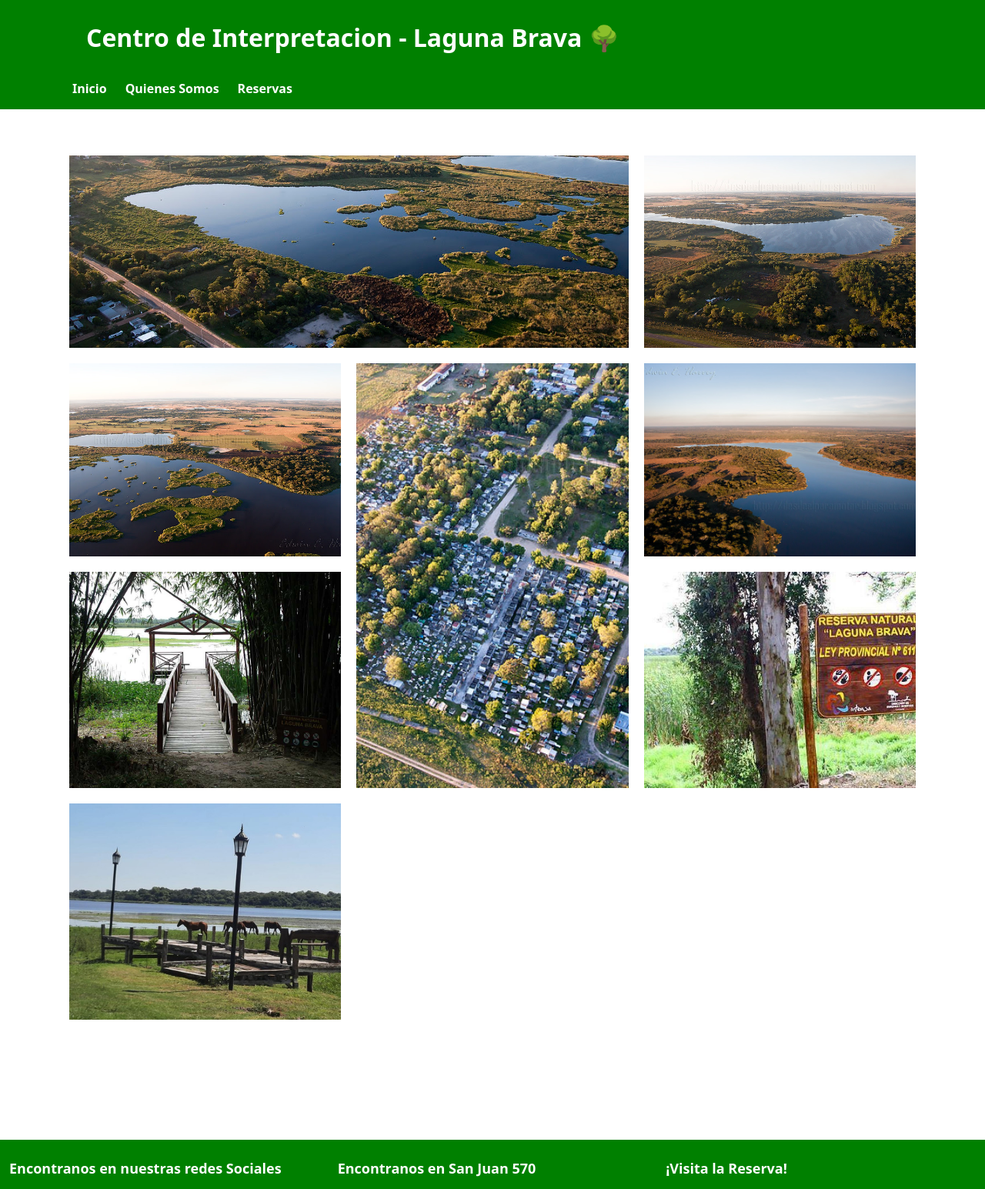
After one commit to sqlote/sqlote.github.io, a PHP site: page /lagunabrava/galeria.html in a window 1280 px wide. The commit adds this page. Shown: the top 1545 px of the page at 77% size. Run offline with PHP 8.4, Linux system fonts and the light colour scheme.

Commit message:
add galeria de imagenes laguna brava

```diff
--- /dev/null
+++ b/lagunabrava/galeria.html
@@ -0,0 +1,131 @@
+<!doctype html>
+<html lang="en">
+  <head>
+    <meta charset="utf-8">
+    <meta name="viewport" content="width=device-width, initial-scale=1">
+    <title>CDI | Laguna Brava</title>
+    <link rel="icon" type="image/x-icon" href="/favicon.ico">
+    <link href="https://cdn.jsdelivr.net/npm/bootstrap@5.2.2/dist/css/bootstrap.min.css" rel="stylesheet" integrity="sha384-Zenh87qX5JnK2Jl0vWa8Ck2rdkQ2Bzep5IDxbcnCeuOxjzrPF/et3URy9Bv1WTRi" crossorigin="anonymous">
+    <link rel="stylesheet" href="style.css">
+    <link rel="stylesheet" href="gallery-style.css">
+  </head>
+  <body>
+
+    <header>
+        <div id="navbar" class="container-fluid">
+        <div class="container ">
+            <p class="logo"> Centro de Interpretacion - Laguna Brava 🌳</p>
+     <nav>
+        <a href="index.html">Inicio</a>
+        <a href="index.html#acercaCentro">Quienes Somos</a>
+        <a href="#reservas">Reservas</a>
+    </nav>
+</div>
+</div>
+    </header>
+<body>
+            <div class="container-img">
+                <div class="box-img">
+                    <a href="#">
+                        <figure>
+                            <img src="img/galeria/1.jpg" alt="img-galeria">
+                        </figure>
+                    </a>
+                </div>
+                <div class="box-img">
+                    <a href="#">
+                        <figure>
+                            <img src="img/galeria/2.jpg" alt="img-galeria">
+                        </figure>
+                    </a>
+                </div>
+                <div class="box-img">
+                    <a href="#">
+                        <figure>
+                            <img src="img/galeria/3.jpg" alt="img-galeria">
+                        </figure>
+                    </a>
+                </div>
+                <div class="box-img">
+                    <a href="#">
+                        <figure>
+                            <img src="img/galeria/4.jpg" alt="img-galeria">
+                        </figure>
+                    </a>
+                </div>
+                <div class="box-img">
+                    <a href="#">
+                        <figure>
+                            <img src="img/galeria/5.jpg" alt="img-galeria">
+                        </figure>
+                    </a>
+                </div>
+                <div class="box-img">
+                    <a href="#">
+                        <figure>
+                            <img src="img/galeria/6.jpg" alt="img-galeria">
+                        </figure>
+                    </a>
+                </div>
+                <div class="box-img">
+                    <a href="#">
+                        <figure>
+                            <img src="img/galeria/7.jpg" alt="img-galeria">
+                        </figure>
+                    </a>
+                </div>
+                <div class="box-img">
+                    <a href="#">
+                        <figure>
+                            <img src="img/galeria/8.jpg" alt="img-galeria">
+                        </figure>
+                    </a>
+                </div>
+            </div>
+
+
+            <footer>
+                <br><br><br><br>
+             <div id="footer" class="container-fluid py-4">
+                <div class="row">
+                    <div class="col-4">
+                        <p>Encontranos en nuestras redes Sociales</p>
+                        <div class="redesFooter">
+                        <a href="#"><svg xmlns="http://www.w3.org/2000/svg" class="icon icon-tabler icon-tabler-brand-instagram" width="24" height="24" viewBox="0 0 24 24" stroke-width="2" stroke="currentColor" fill="none" stroke-linecap="round" stroke-linejoin="round">
+                            <path stroke="none" d="M0 0h24v24H0z" fill="none"></path>
+                            <rect x="4" y="4" width="16" height="16" rx="4"></rect>
+                            <circle cx="12" cy="12" r="3"></circle>
+                            <line x1="16.5" y1="7.5" x2="16.5" y2="7.501"></line>
+                         </svg></a>
+                        <a href="#"><svg xmlns="http://www.w3.org/2000/svg" class="icon icon-tabler icon-tabler-brand-facebook" width="24" height="24" viewBox="0 0 24 24" stroke-width="2" stroke="currentColor" fill="none" stroke-linecap="round" stroke-linejoin="round">
+                            <path stroke="none" d="M0 0h24v24H0z" fill="none"></path>
+                            <path d="M7 10v4h3v7h4v-7h3l1 -4h-4v-2a1 1 0 0 1 1 -1h3v-4h-3a5 5 0 0 0 -5 5v2h-3"></path>
+                         </svg></a>
+                        <a href="#"><svg xmlns="http://www.w3.org/2000/svg" class="icon icon-tabler icon-tabler-brand-linkedin" width="24" height="24" viewBox="0 0 24 24" stroke-width="2" stroke="currentColor" fill="none" stroke-linecap="round" stroke-linejoin="round">
+                            <path stroke="none" d="M0 0h24v24H0z" fill="none"></path>
+                            <rect x="4" y="4" width="16" height="16" rx="2"></rect>
+                            <line x1="8" y1="11" x2="8" y2="16"></line>
+                            <line x1="8" y1="8" x2="8" y2="8.01"></line>
+                            <line x1="12" y1="16" x2="12" y2="11"></line>
+                            <path d="M16 16v-3a2 2 0 0 0 -4 0"></path>
+                         </svg></a>
+                        </div>
+                    </div>
+                            <div class="col-4">
+                                    <p>Encontranos en San Juan 570</p>
+                                    <iframe src="https://www.google.com/maps/embed?pb=!1m18!1m12!1m3!1d468.8351140806048!2d-58.83675398018747!3d-27.463926819250123!2m3!1f0!2f0!3f0!3m2!1i1024!2i768!4f13.1!3m3!1m2!1s0x94456ca597aba5a7%3A0x40660f64bfd992b!2sSan%20Juan%20570%2C%20W3400%20CBB%2C%20Corrientes!5e0!3m2!1ses!2sar!4v1667163342951!5m2!1ses!2sar" width="300" height="150" style="border:10px;" allowfullscreen="" loading="lazy" referrerpolicy="no-referrer-when-downgrade"></iframe>
+                            </div>
+                                <div class="col-4">
+                                   <p>¡Visita la Reserva!</p>
+                                    <iframe src="https://www.google.com/maps/embed?pb=!1m18!1m12!1m3!1d3539.5322558877365!2d-58.704809383379384!3d-27.483817777136142!2m3!1f0!2f0!3f0!3m2!1i1024!2i768!4f13.1!3m3!1m2!1s0x9445419850dacdd7%3A0x2c0f4370db50517b!2sReserva%20Natural%20Laguna%20Brava!5e0!3m2!1ses!2sar!4v1667163659117!5m2!1ses!2sar" width="300" height="150" style="border:0;" allowfullscreen="" loading="lazy" referrerpolicy="no-referrer-when-downgrade"></iframe>
+                                </div>
+                </div>
+                <br>
+             </div>
+
+            </footer>
+            <script src="https://cdn.jsdelivr.net/npm/bootstrap@5.2.2/dist/js/bootstrap.bundle.min.js" integrity="sha384-OERcA2EqjJCMA+/3y+gxIOqMEjwtxJY7qPCqsdltbNJuaOe923+mo//f6V8Qbsw3" crossorigin="anonymous"></script>
+            <script src="https://cdn.jsdelivr.net/npm/@popperjs/core@2.11.6/dist/umd/popper.min.js" integrity="sha384-oBqDVmMz9ATKxIep9tiCxS/Z9fNfEXiDAYTujMAeBAsjFuCZSmKbSSUnQlmh/jp3" crossorigin="anonymous"></script>
+<script src="https://cdn.jsdelivr.net/npm/bootstrap@5.2.2/dist/js/bootstrap.min.js" integrity="sha384-IDwe1+LCz02ROU9k972gdyvl+AESN10+x7tBKgc9I5HFtuNz0wWnPclzo6p9vxnk" crossorigin="anonymous"></script>
+  </body>
+</html>
--- /dev/null
+++ b/lagunabrava/gallery-style.css
@@ -0,0 +1,51 @@
+*{
+    margin: 0;
+    padding: 0;
+    box-sizing: border-box;
+}
+.container-img{
+    width: 100%;
+    max-width: 1100px;
+    margin: auto;
+    margin-top: 60px;
+    margin-bottom: 60px;
+    display: grid;
+    grid-template-columns: repeat(3, 1fr);
+    grid-template-rows: 250px;
+    grid-gap: 20px;
+}
+.container-img .box-img figure{
+    width: 100%;
+    height: 100%;
+}
+.container-img .box-img img{
+    width: 100%;
+    height: 100%;
+    object-fit: cover;
+}
+.container-img .box-img:nth-child(1){
+    grid-column-start: span 2;
+}
+.container-img .box-img:nth-child(4){
+    grid-row-start: span 2;
+}
+@media screen and (max-width:800px){
+    .container-img{
+        width: 95%;
+        grid-template-columns: repeat(2, 1fr);
+        grid-gap: 10px;
+        grid-template-rows: 200px;
+    }
+    .container-img .box-img:nth-child(1){
+        grid-column-start: span 1;
+    }
+}
+@media screen and (max-width:500px){
+    .container-img{
+        width: 90%;
+        grid-template-columns: repeat(1, 1fr);
+    }
+    .container-img .box-img img{
+        height: 200px;
+    }
+}
--- a/lagunabrava/style.css
+++ b/lagunabrava/style.css
@@ -1,6 +1,7 @@
 .header{
     display: flex;
     justify-content: center;
+
 
 }
 
```
Also changed, not shown: lagunabrava/index.html (+7 -5 lines), lagunabrava/img/galeria/1.jpg (added), lagunabrava/img/galeria/2.jpg (added), lagunabrava/img/galeria/3.jpg (added), lagunabrava/img/galeria/4.jpg (added), lagunabrava/img/galeria/5.jpg (added), lagunabrava/img/galeria/6.jpg (added), lagunabrava/img/galeria/7.jpg (added), lagunabrava/img/galeria/8.jpg (added), lagunabrava/img/slider/comida-slider.jpeg (added), lagunabrava/img/slider/laguna-brava2.jpeg (added).
